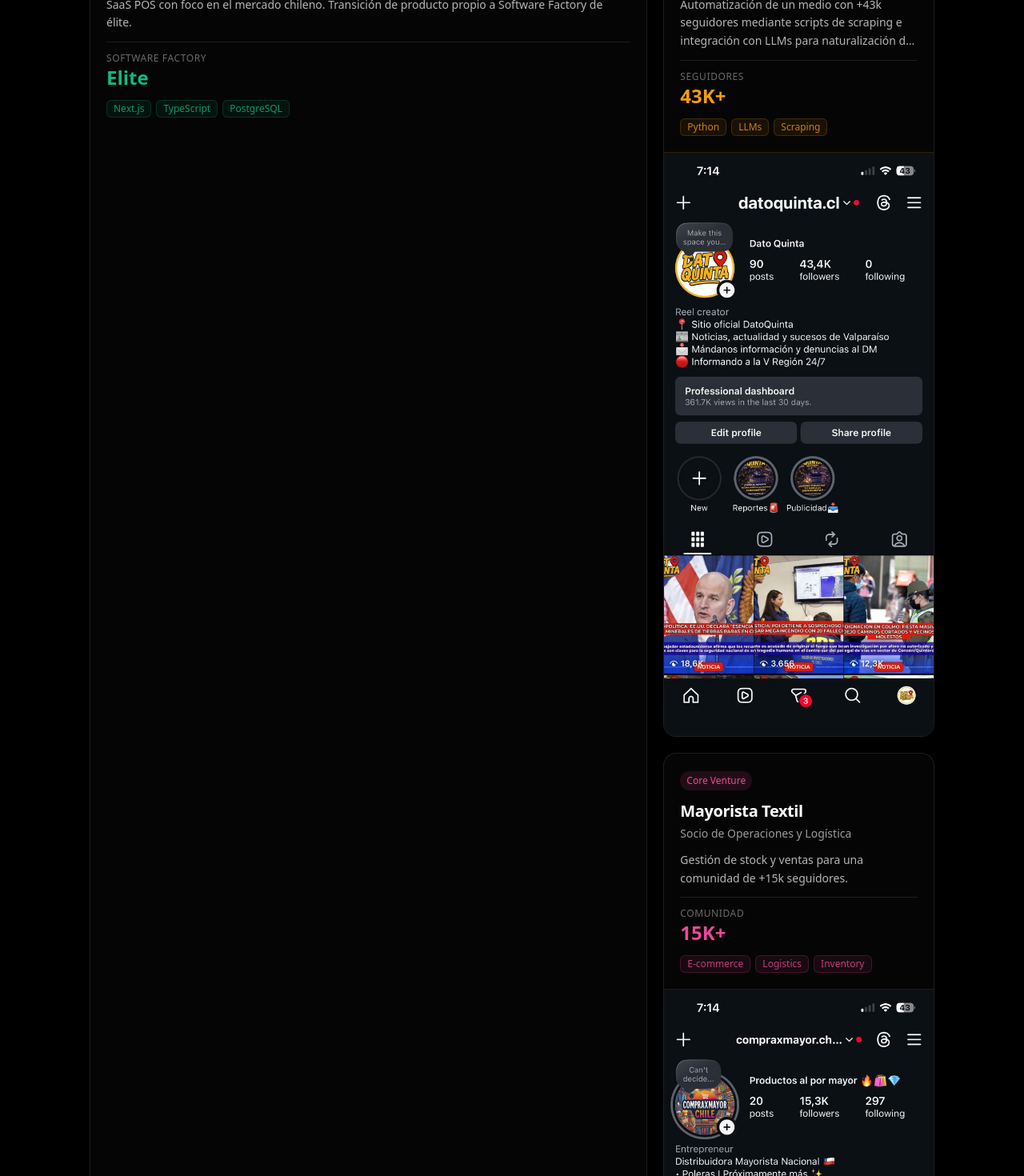
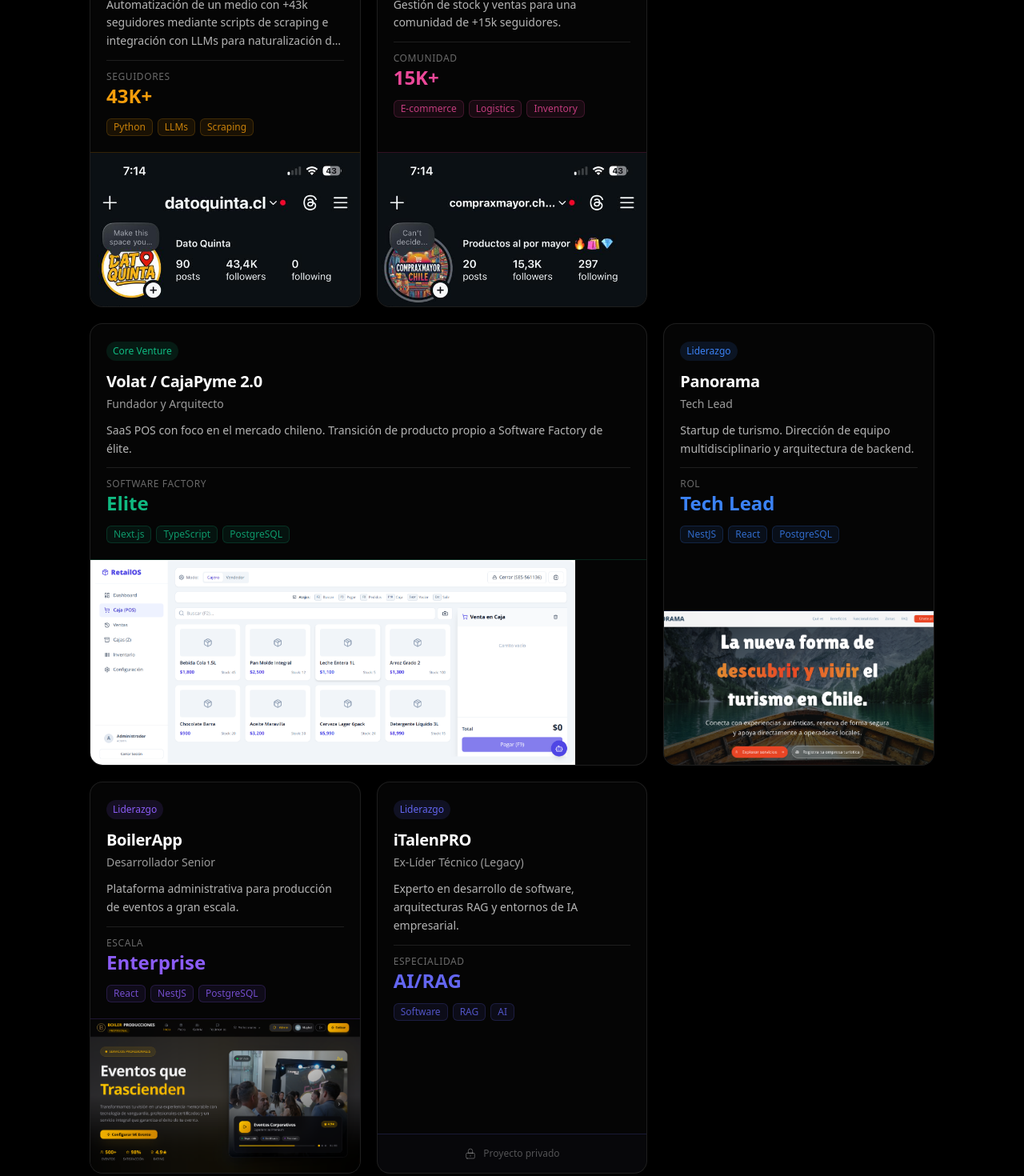
Before and after one commit to mayk0l/MaykolWeb, a Next.js app in the folder maykolweb/: page / in a window 1280 px wide. Shown: the part 6420-7890 px from the top of the page at 80% size. Built offline with nearby package versions, Linux system fonts and the light colour scheme.

Commit message:
updatexd

```diff
--- a/maykolweb/src/components/ui/BentoCard.tsx
+++ b/maykolweb/src/components/ui/BentoCard.tsx
@@ -17,8 +17,9 @@
     triggerOnce: true,
   });
 
-  // Determine card size based on category and index
-  const isLarge = venture.category === "core" && index === 0;
+  // Volat gets full width (col-span-2)
+  const isVolat = venture.id === "volat";
+  // Other core ventures are medium size
   const isMedium = venture.category === "core" || venture.category === "opensource";
 
   return (
@@ -31,8 +32,8 @@
         group relative overflow-hidden rounded-2xl border border-white/10
         bg-white/[0.02] h-full
         hover:border-white/20 transition-colors duration-300
-        ${isLarge ? "sm:col-span-2 sm:row-span-2" : ""}
-        ${isMedium && !isLarge ? "col-span-1 row-span-1" : ""}
+        ${isVolat ? "sm:col-span-2" : ""}
+        ${isMedium && !isVolat ? "col-span-1 row-span-1" : ""}
       `}
     >
       {/* Content */}
@@ -98,7 +99,7 @@
         </div>
 
         {/* Project Image Area - Moved to bottom */}
-        {venture.image && (
+        {venture.image ? (
           <div
             className="relative w-full overflow-hidden mt-auto"
             style={{ borderTop: `1px solid ${venture.color}30` }}
@@ -106,9 +107,19 @@
             <img
               src={venture.image}
               alt={venture.name}
-              className="w-full h-auto"
+              className={`w-full ${venture.id === 'volat' ? 'h-auto max-h-64 object-contain object-left' : 'h-48 object-cover object-top'}`}
               loading="lazy"
             />
+          </div>
+        ) : (
+          <div
+            className="relative w-full overflow-hidden mt-auto p-4 flex items-center justify-center gap-2"
+            style={{ borderTop: `1px solid ${venture.color}30`, backgroundColor: `${venture.color}05` }}
+          >
+            <svg className="w-4 h-4 text-white/30" fill="none" stroke="currentColor" viewBox="0 0 24 24">
+              <path strokeLinecap="round" strokeLinejoin="round" strokeWidth={1.5} d="M12 15v2m-6 4h12a2 2 0 002-2v-6a2 2 0 00-2-2H6a2 2 0 00-2 2v6a2 2 0 002 2zm10-10V7a4 4 0 00-8 0v4h8z" />
+            </svg>
+            <span className="text-xs text-white/30 font-medium">Proyecto privado</span>
           </div>
         )}
 
--- a/maykolweb/src/lib/constants.ts
+++ b/maykolweb/src/lib/constants.ts
@@ -27,21 +27,6 @@
 
 export const CORE_VENTURES = [
   {
-    id: "volat",
-    name: "Volat / CajaPyme 2.0",
-    role: "Fundador y Arquitecto",
-    description: "SaaS POS con foco en el mercado chileno. Transición de producto propio a Software Factory de élite.",
-    category: "core",
-    metrics: {
-      label: "Software Factory",
-      value: "Elite",
-    },
-    technologies: ["Next.js", "TypeScript", "PostgreSQL", "Supabase"],
-    color: "#10B981", // Emerald
-    link: null,
-    image: "/VolatCajaPyme.png",
-  },
-  {
     id: "datoquinta",
     name: "DatoQuinta.cl",
     role: "Socio Administrador y Lead Dev",
@@ -70,6 +55,21 @@
     color: "#EC4899", // Pink
     link: null,
     image: "/comprasxmayorss.jpeg",
+  },
+  {
+    id: "volat",
+    name: "Volat / CajaPyme 2.0",
+    role: "Fundador y Arquitecto",
+    description: "SaaS POS con foco en el mercado chileno. Transición de producto propio a Software Factory de élite.",
+    category: "core",
+    metrics: {
+      label: "Software Factory",
+      value: "Elite",
+    },
+    technologies: ["Next.js", "TypeScript", "PostgreSQL", "Supabase"],
+    color: "#10B981", // Emerald
+    link: null,
+    image: "/VolatCajaPyme.png",
   },
 ] as const;
 
```
